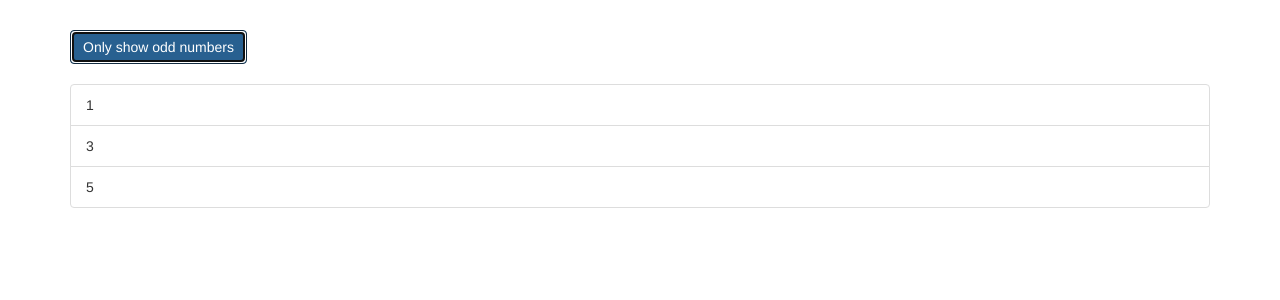
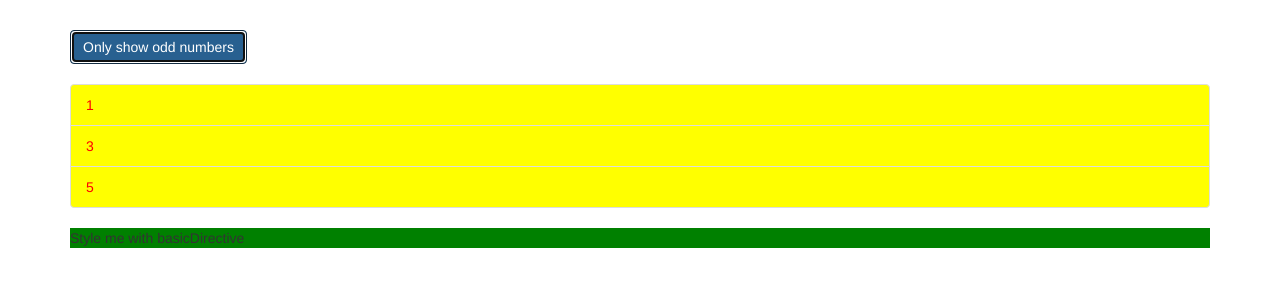
Before and after one commit to Lazy-AL/angular-directives, an Angular app: page / in a window 1280 px wide. Both pictures are taken after a click on the button "Only show odd numbers". Shown: the top 300 px of the page. Built offline with nearby package versions, Linux system fonts and the light colour scheme.

Commit message:
feat: first directive

```diff
--- a/src/app/app.component.css
+++ b/src/app/app.component.css
@@ -1,3 +1,6 @@
 .container {
   margin-top: 30px;
 }
+.odd {
+  color: red;
+}
--- a/src/app/app.component.html
+++ b/src/app/app.component.html
@@ -7,8 +7,13 @@
       <br><br>
       <ul class="list-group">
         <div *ngIf="onlyOdd">
+<!--          ngclass and ngstyle directives-->
+<!--          square bracket indicate that we bind data to-->
+<!--          some property on our ng class or ng style directive-->
           <li
             class="list-group-item"
+            [ngClass]="{odd: odd % 2 !==0}"
+            [ngStyle]="{backgroundColor: odd % 2 !== 0 ? 'yellow' : 'transparent'}"
             *ngFor="let odd of oddNumber"
           >{{odd}}
           </li>
@@ -21,6 +26,7 @@
         </li>
       </div>
       </ul>
+      <p appBasicHighLight>Style me with basicDirective</p>
       <ng-template [ngIf]="onlyOdd">
       </ng-template>
     </div>
--- a/src/app/app.module.ts
+++ b/src/app/app.module.ts
@@ -4,10 +4,12 @@ import { FormsModule } from '@angular/forms';
 
 
 import { AppComponent } from './app.component';
+import {BasicHighlightDirective} from './basic-highlight/basic-highlight.directive';
 
 @NgModule({
   declarations: [
-    AppComponent
+    AppComponent,
+    BasicHighlightDirective
   ],
   imports: [
     BrowserModule,
--- /dev/null
+++ b/src/app/basic-highlight/basic-highlight.directive.ts
@@ -0,0 +1,13 @@
+import {Directive, ElementRef, OnInit} from '@angular/core';
+
+
+@Directive({
+  selector : '[appBasicHighLight]'
+})
+export class BasicHighlightDirective implements OnInit {
+  constructor(private elementRef: ElementRef) {
+  }
+  ngOnInit() {
+    this.elementRef.nativeElement.style.backgroundColor = 'green';
+  }
+}
```
